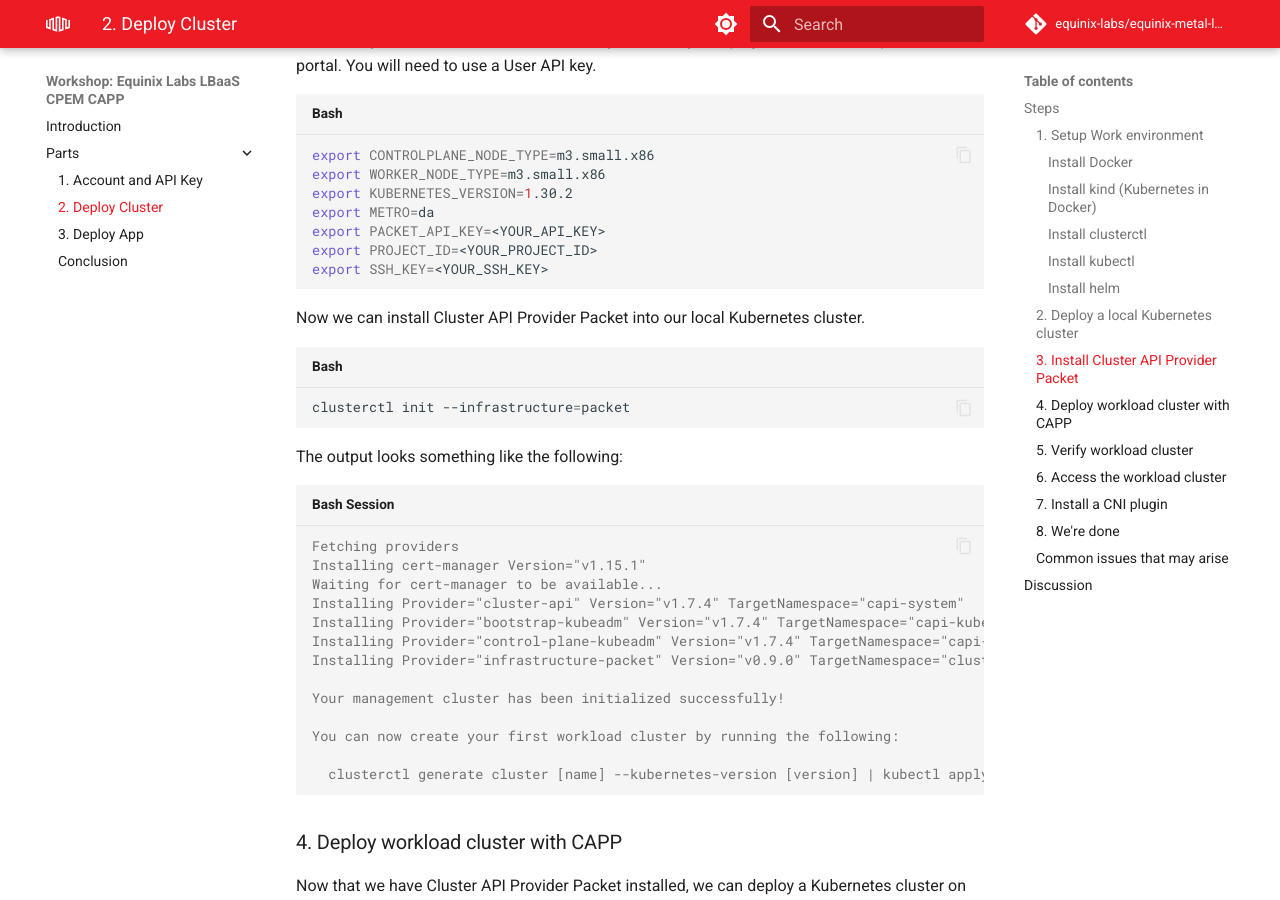
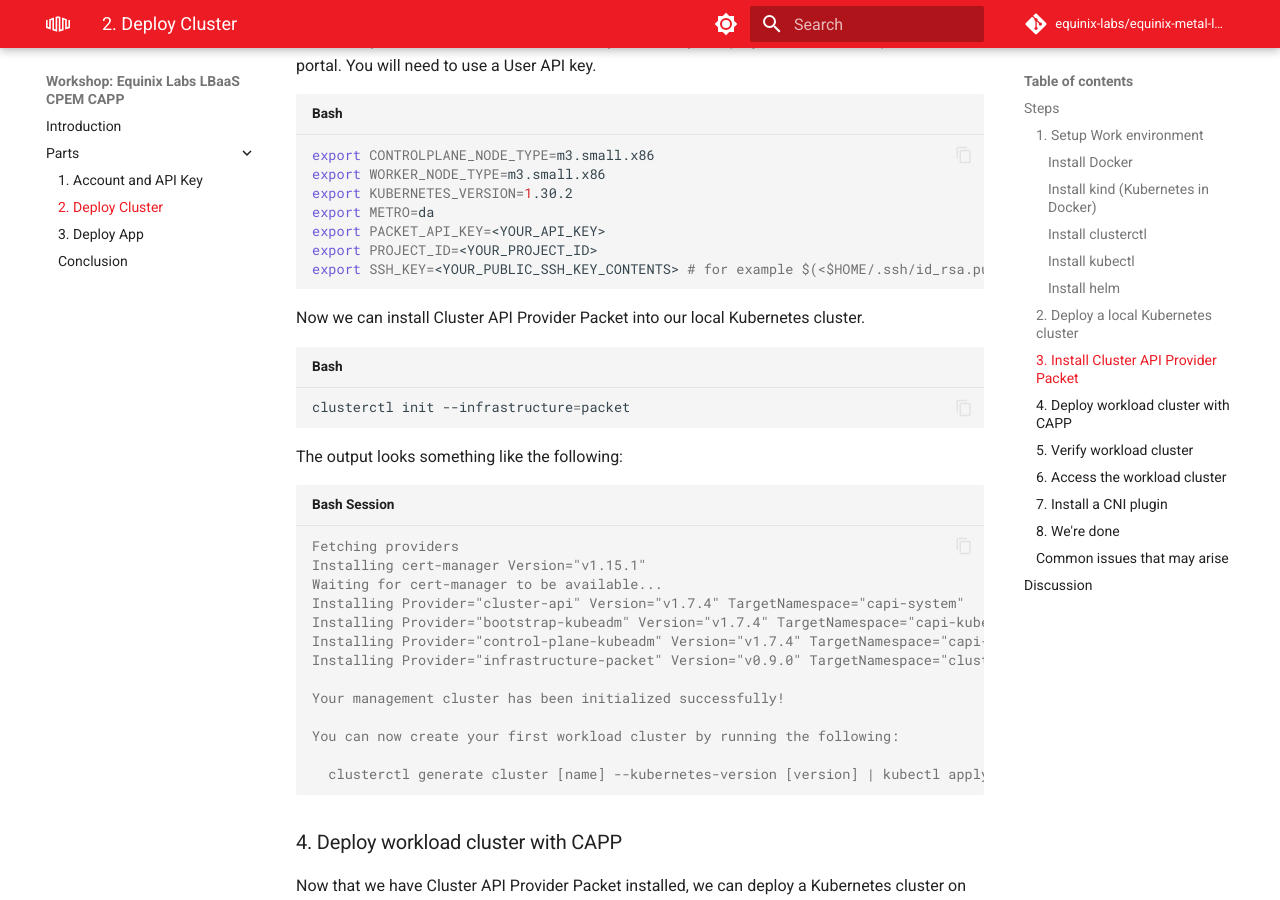
Before and after one commit to equinix-labs/equinix-metal-load-balancer-cpem-capp-workshop, an MkDocs documentation site: the page built from docs/parts/2-deploy-cluster.md, in a window 1280 px wide and 900 px high, scrolled down 2896 px. Built offline with MkDocs 1.6.1 and Material for MkDocs 9.7.7, drawn with Linux system fonts in a browser that asks for light colours; comment, search, counter and statistics services are not loaded.

Commit message:
doc: update ssh key export line
Signed-off-by: Chris Privitere <23177737+cprivitere@users.noreply.github.com>

````diff
--- a/docs/parts/2-deploy-cluster.md
+++ b/docs/parts/2-deploy-cluster.md
@@ -117,7 +117,7 @@
 export METRO=da
 export PACKET_API_KEY=<YOUR_API_KEY>
 export PROJECT_ID=<YOUR_PROJECT_ID>
-export SSH_KEY=<YOUR_SSH_KEY>
+export SSH_KEY=<YOUR_PUBLIC_SSH_KEY_CONTENTS> # for example $(<$HOME/.ssh/id_rsa.pub)
 ```
 
 Now we can install Cluster API Provider Packet into our local Kubernetes cluster.
````
